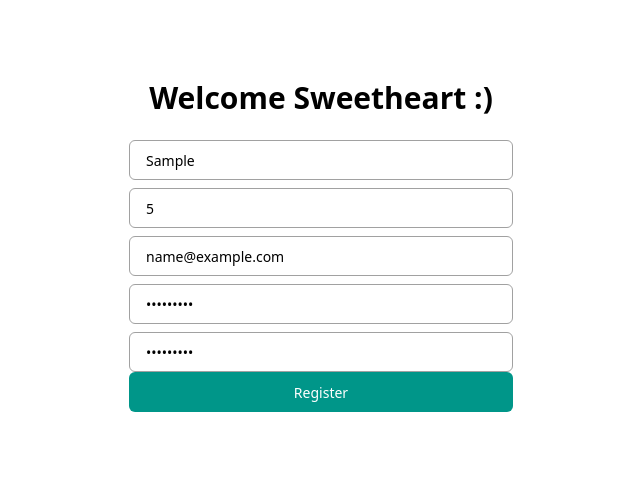
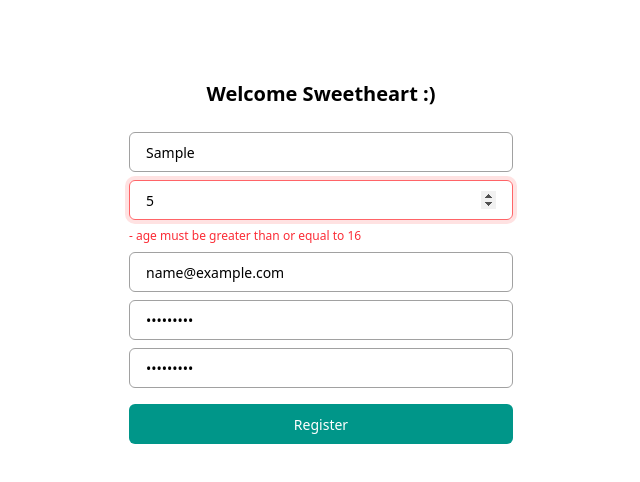
Before and after one commit to itsDonya/react-practice, a React (Vite) app: page / in a window 1280 px wide. Both pictures are taken after typing "Sample", "5", "name@example.com", "Sample123", "Sample123" into the empty fields and a click on the button "Register". Shown: the top 482 px of the page, without its empty margins (319-959 px from the left). Built offline with nearby package versions, Linux system fonts and the light colour scheme.

Commit message:
reack-hook-form & yup

```diff
--- a/package.json
+++ b/package.json
@@ -10,6 +10,7 @@
     "preview": "vite preview"
   },
   "dependencies": {
+    "@hookform/resolvers": "^5.2.1",
     "@tailwindcss/vite": "^4.1.12",
     "@tanstack/react-query": "^5.85.5",
     "axios": "^1.11.0",
--- a/src/assets/style/main.css
+++ b/src/assets/style/main.css
@@ -12,6 +12,9 @@ body {
 .register-form input {
   @apply w-96 h-10 px-4 text-sm border border-neutral-400 hover:border-teal-400 focus:border-teal-400 focus:ring-4 focus:ring-teal-100 focus:outline-none rounded-md transition-all duration-300;
 }
+.register-form input.invalid-input {
+  @apply focus:border-red-400 focus:ring-red-100;
+}
 
 .register-btn {
   @apply w-96 h-10 bg-teal-600 hover:brightness-110 rounded-md cursor-pointer transition-all duration-300;
--- a/src/components/Form.jsx
+++ b/src/components/Form.jsx
@@ -1,46 +1,107 @@
 import React from "react";
+import * as yup from "yup";
 import { useForm } from "react-hook-form";
+import { yupResolver } from "@hookform/resolvers/yup";
+
+const defaultValues = {
+  name: "",
+  age: null,
+  email: "",
+  password: "",
+  confirmPassword: "",
+};
 
 const Form = () => {
-  const { register, handleSubmit } = useForm();
+  const schema = yup.object().shape({
+    name: yup.string().required(),
+    age: yup.number().min(16).max(80).required(),
+    email: yup.string().email().required(),
+    password: yup.string().min(6).required(), // matches(/[a-z]+/) matches(/\d+/)
+    confirmPassword: yup
+      .string()
+      .oneOf([yup.ref("password")])
+      .required(),
+  });
+
+  const {
+    register,
+    handleSubmit,
+    formState: { errors },
+  } = useForm({ resolver: yupResolver(schema), defaultValues });
 
   const formSubmitted = (data) => {
     console.log("data: ", data);
   };
 
   return (
-    <form onSubmit={handleSubmit(formSubmitted)}>
+    <form
+      onSubmit={handleSubmit(formSubmitted)}
+      className="flex flex-col items-center justify-start gap-4">
       <div className="register-form flex flex-col items-center justify-start gap-2">
         <input
           type="text"
           name="name"
+          className={`${errors?.name && "invalid-input"}`}
           placeholder="Name"
           {...register("name")}
         />
+        {errors?.name && (
+          <p className="w-full text-start text-xs text-red-500">
+            - {errors?.name?.message}
+          </p>
+        )}
+
         <input
           type="number"
           name="age"
+          className={`${errors?.age && "invalid-input"}`}
           placeholder="Age"
           {...register("age")}
         />
+        {errors?.age && (
+          <p className="w-full text-start text-xs text-red-500">
+            - {errors?.age?.message}
+          </p>
+        )}
+
         <input
           type="email"
           name="email"
+          className={`${errors?.email && "invalid-input"}`}
           placeholder="Email"
           {...register("email")}
         />
+        {errors?.email && (
+          <p className="w-full text-start text-xs text-red-500">
+            - {errors?.email?.message}
+          </p>
+        )}
+
         <input
           type="password"
           name="password"
+          className={`${errors?.password && "invalid-input"}`}
           placeholder="Confirm Password"
           {...register("password")}
         />
+        {errors?.password && (
+          <p className="w-full text-start text-xs text-red-500">
+            - {errors?.password?.message}
+          </p>
+        )}
+
         <input
           type="password"
           name="confirmPassword"
+          className={`${errors?.confirmPassword && "invalid-input"}`}
           placeholder="Confirm Password"
           {...register("confirmPassword")}
         />
+        {errors?.confirmPassword && (
+          <p className="w-full text-start text-xs text-red-500">
+            - {errors?.confirmPassword?.message}
+          </p>
+        )}
       </div>
 
       <button type="submit" className="register-btn">
--- a/src/pages/Home.jsx
+++ b/src/pages/Home.jsx
@@ -4,7 +4,7 @@ import Form from "../components/Form";
 const Home = () => {
   return (
     <div className="flex flex-col items-center justify-center gap-6">
-      <h1 className="text-3xl font-black">Welcome Sweetheart :)</h1>
+      <h1 className="text-xl font-bold">Welcome Sweetheart :)</h1>
 
       <Form />
     </div>
```
Also changed, not shown: 1 other file (tests, documents, lock files or other folders).
